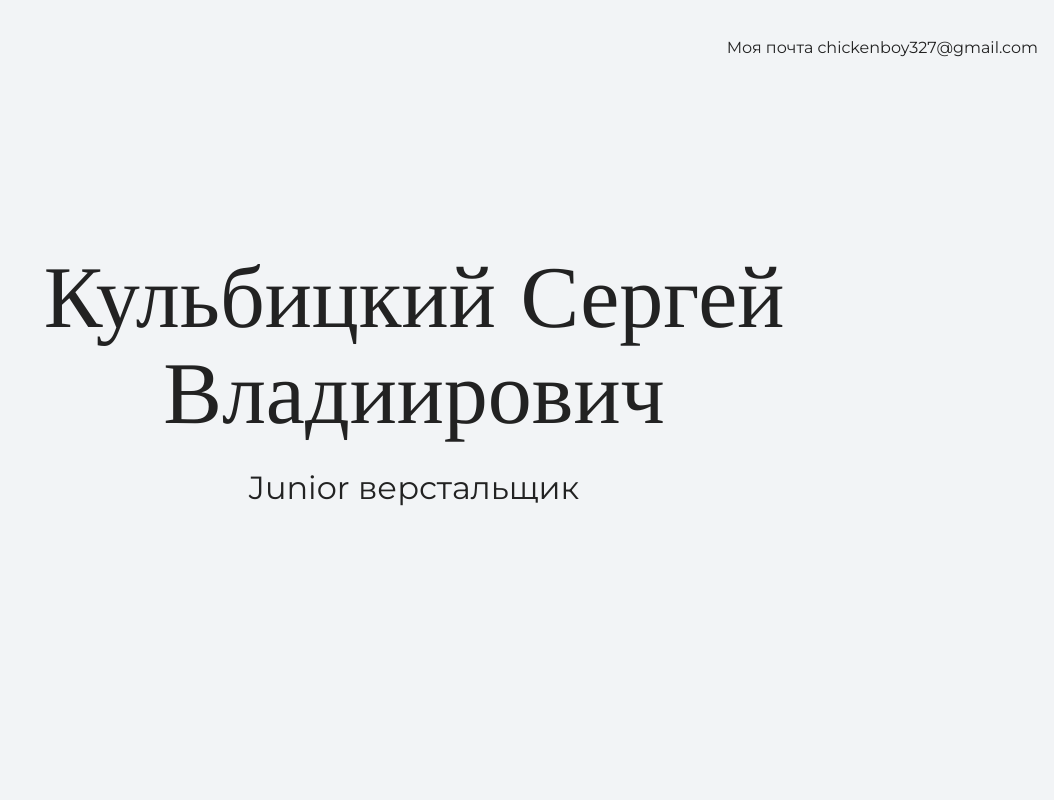
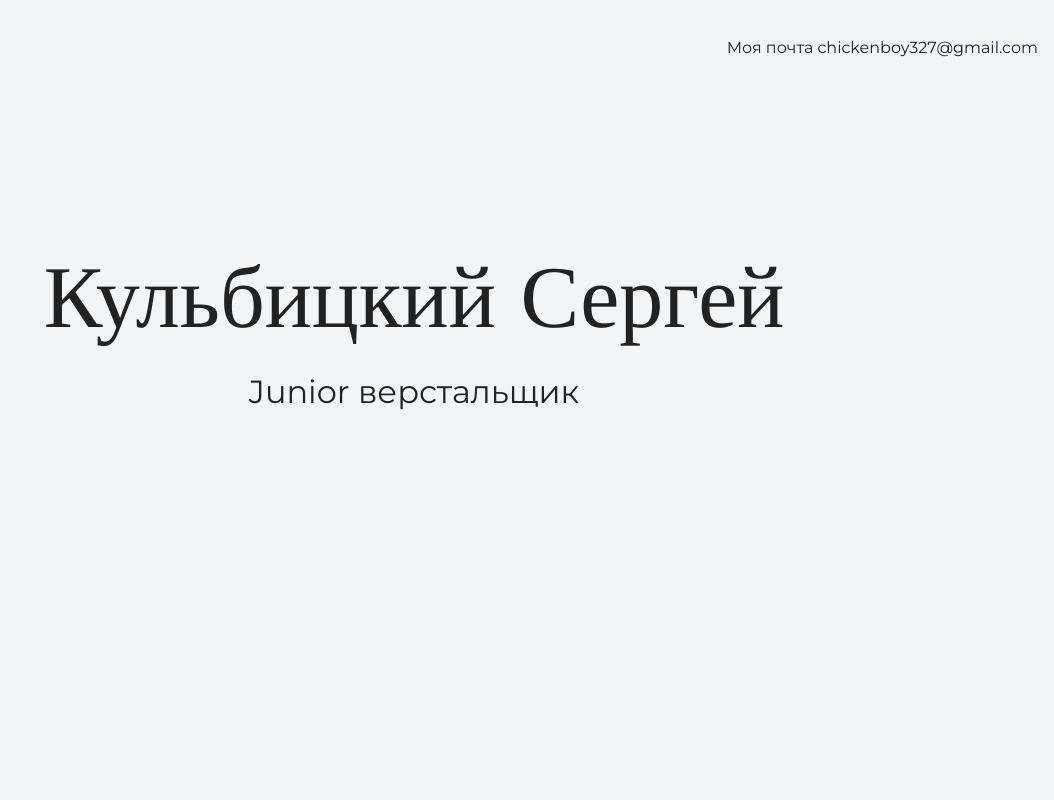
Before and after one commit to ChickenBoy360/my-site, a plain HTML site: page index.html in a window 1280 px wide. Shown: the top 800 px of the page, without its empty margins (226-1280 px from the left). Drawn offline with nearby package versions, Linux system fonts and the light colour scheme.

Commit message:
изменил шапку

```diff
--- a/index.html
+++ b/index.html
@@ -16,7 +16,7 @@
 
     <section class="hero-image">
       <div class="container">
-        <h1 class="heading">Кульбицкий Сергей Владиирович</h1>
+        <h1 class="heading">Кульбицкий Сергей</h1>
         <p>Junior верстальщик</p>
       </div>
     </section>
```
